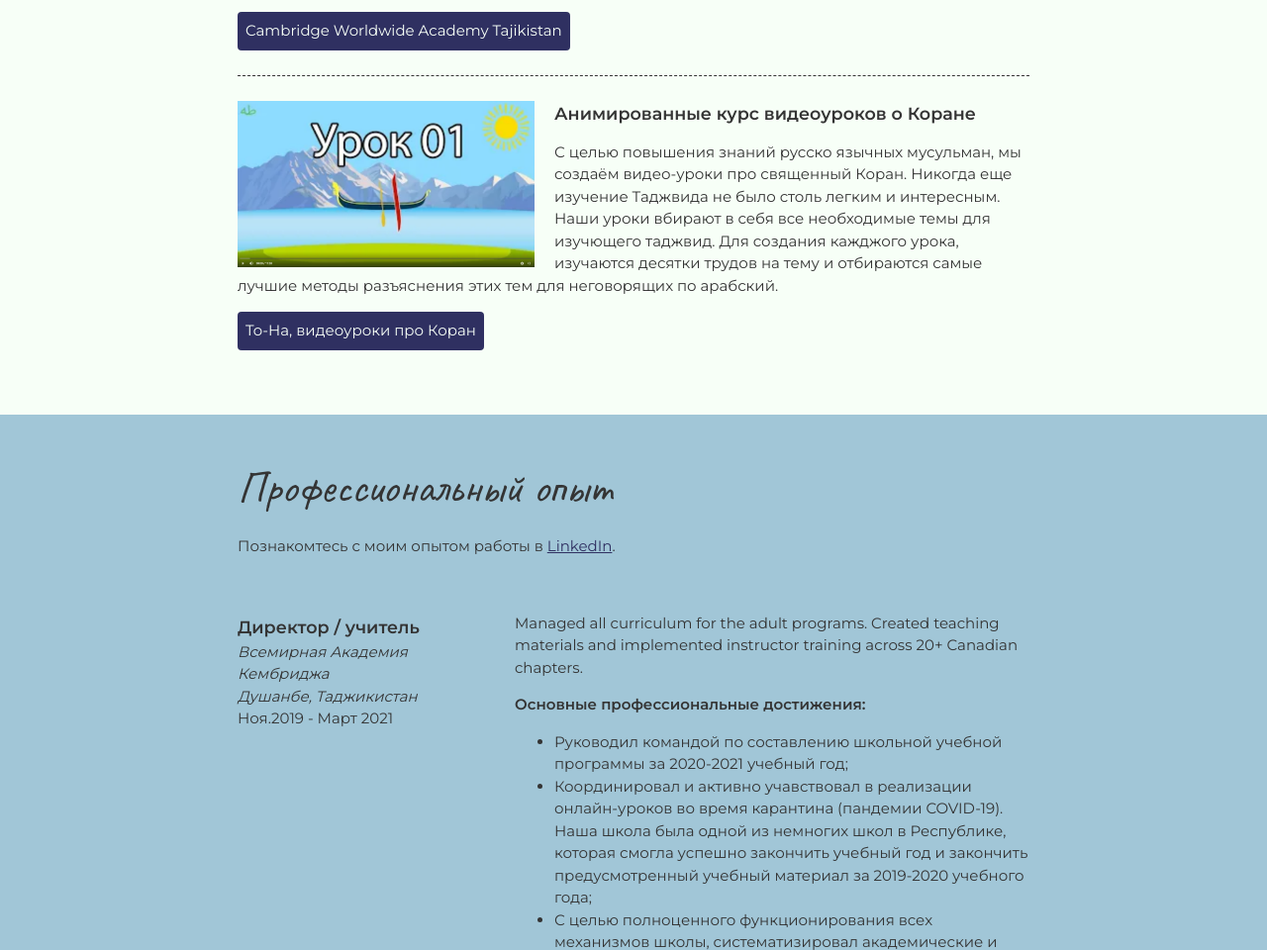
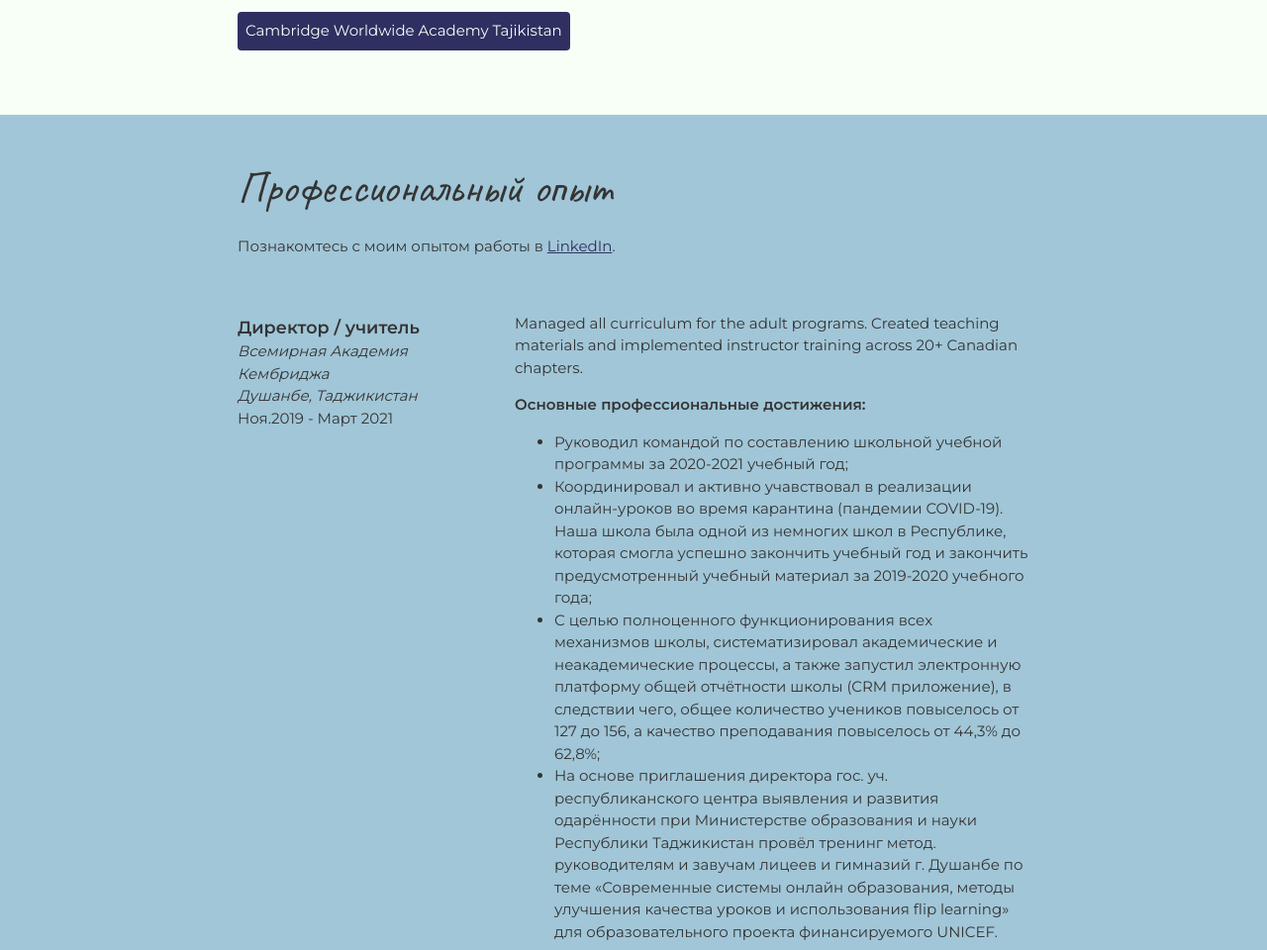
Before and after one commit to iDev-Master/Beha.github.io, a plain HTML site: page html/ru.html in a window 1280 px wide. Shown: the part 1155-2115 px from the top of the page at 99% size. Drawn offline with Linux system fonts and the light colour scheme.

Commit message:
Update ru.html

```diff
--- a/html/ru.html
+++ b/html/ru.html
@@ -48,12 +48,6 @@
           </section>
 
                 <!-- Project 3 -->
-          <section class="project-item">
-            <img src="../images/toha.png" alt="youtube.com/Taha01">
-            <h3>Анимированные курс видеоуроков о Коране</h3>
-            <p>С целью повышения знаний русско язычных мусульман, мы создаём видео-уроки про священный Коран. Никогда еще изучение Таджвида не было столь легким и интересным. Наши уроки вбирают в себя все необходимые темы для изучющего таджвид. Для создания кажджого урока, изучаются десятки трудов на тему и отбираются самые лучшие методы разъяснения этих тем для неговорящих по арабский.</p>
-            <a class="btn" href="https://youtube.com/taha01" target="_blank">To-Ha, видеоуроки про Коран</a>
-          </section>
 
         </div>
       <!-- ****************  WORK EXPERIENCE  ******************** -->
```
